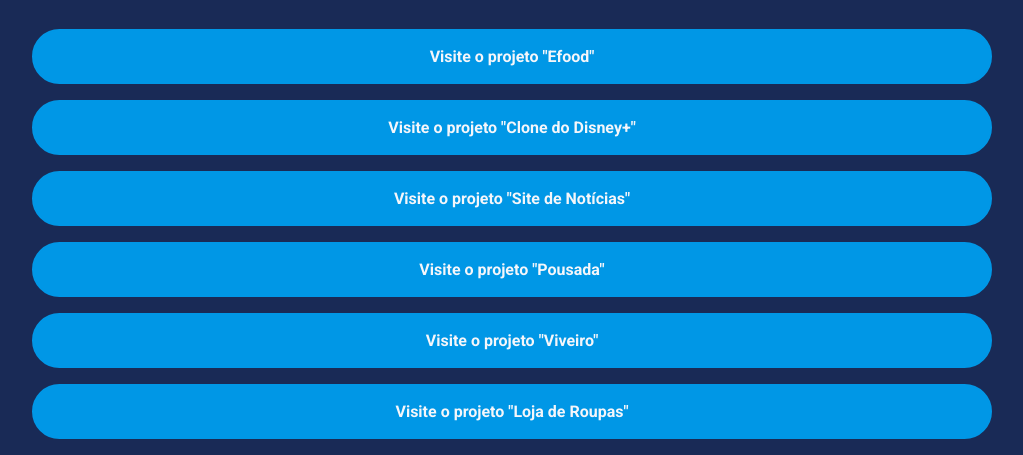
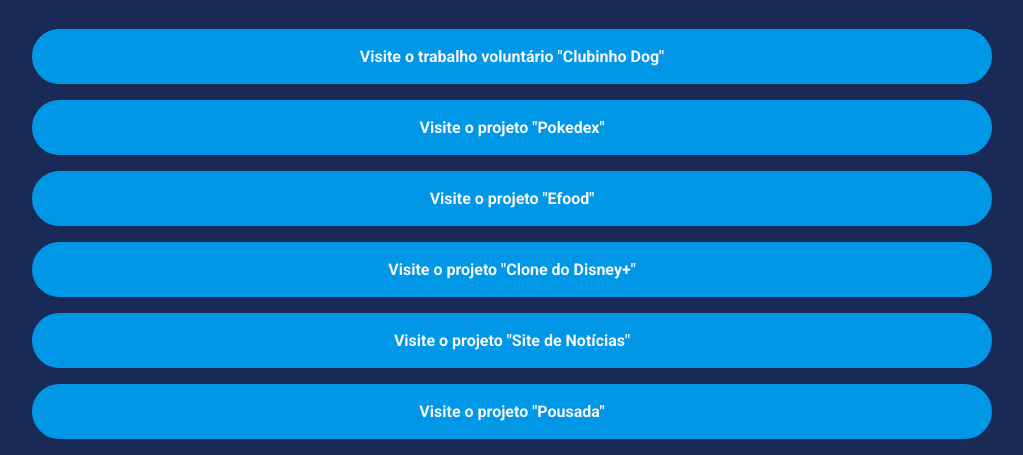
Before and after one commit to joiceeglair/first_repostorio, a website: page index.html in a window 1280 px wide. Shown: the part 532-987 px from the top of the page, without its empty margins (128-1151 px from the left). Drawn offline with Linux system fonts and the light colour scheme.

Commit message:
incluindo projetos

```diff
--- a/index.html
+++ b/index.html
@@ -39,6 +39,16 @@
         <nav>
             <ul class="projects-list">
                 <li class="projects-list-item">
+                    <a href="https://clubinhodog.com.br/">
+                        Visite o trabalho voluntário "Clubinho Dog"
+                    </a>
+                </li>
+                <li class="projects-list-item">
+                    <a href="https://pokedexjspuroleodev.pages.dev/">
+                        Visite o projeto "Pokedex"
+                    </a>
+                </li>
+                <li class="projects-list-item">
                     <a href="https://efood-hazel.vercel.app/">
                         Visite o projeto "Efood"
                     </a>
@@ -58,16 +68,6 @@
                         Visite o projeto "Pousada"
                     </a>
                 </li>
-                <li class="projects-list-item">
-                    <a href="https://bootstrap-avancado-swart.vercel.app/">
-                        Visite o projeto "Viveiro"
-                    </a>
-                </li>
-                <li class="projects-list-item">
-                    <a href="https://css-responsivo-sooty.vercel.app/">
-                        Visite o projeto "Loja de Roupas"
-                    </a>
-                </li>
             </ul>
         </nav>
     </div>
```
